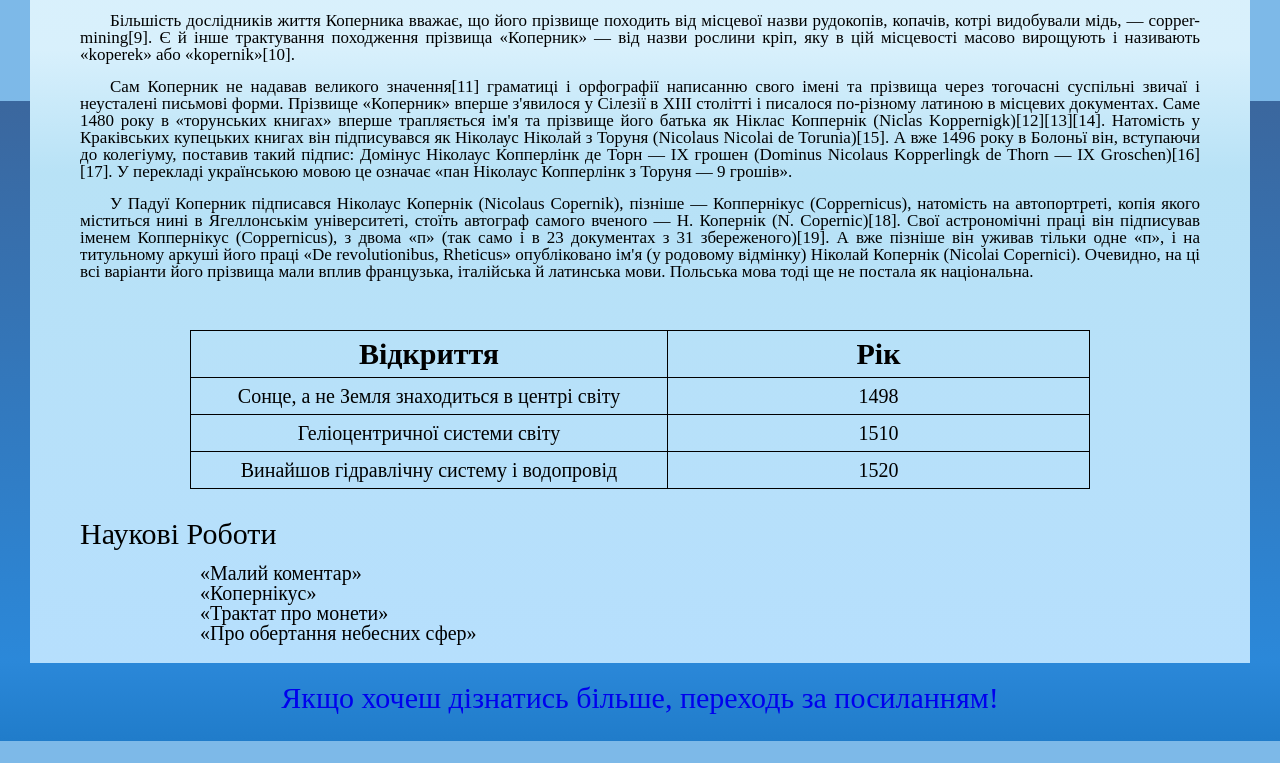
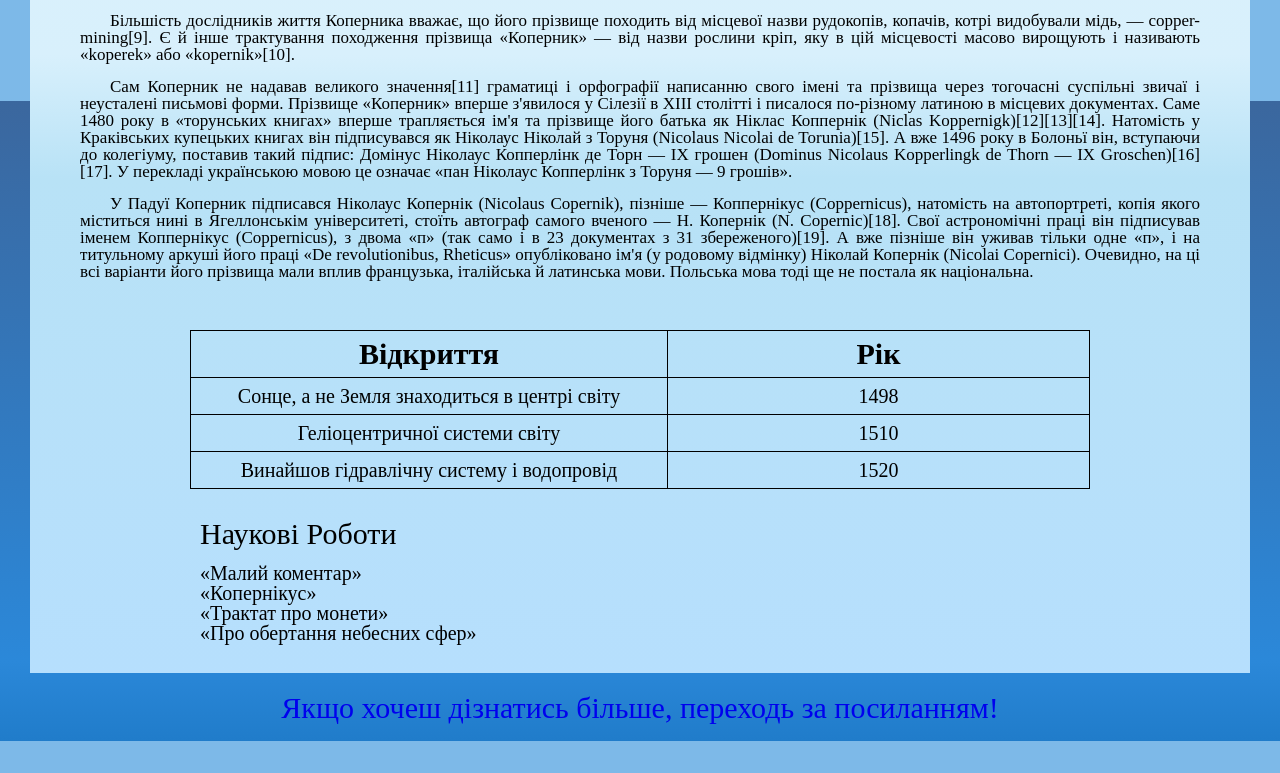
Before and after one commit to Deny-Bakh/Kopernik, a plain HTML site: page index.html in a window 1280 px wide. Shown: the part 699-1472 px from the top of the page. Drawn offline with Linux system fonts and the light colour scheme; a web font is replaced by a local one.

Commit message:
Kopernik Scientist

```diff
--- a/styles/style.css
+++ b/styles/style.css
@@ -31,6 +31,10 @@ body{
     background: -webkit-linear-gradient(top,  #3b679e 0%,#2b88d9 70%,#207cca 80%,#7db9e8 50%); /* Chrome10-25,Safari5.1-6 */
     background: linear-gradient(to bottom,  #3b679e 0%,#2b88d9 70%,#207cca 80%,#7db9e8 50%); /* W3C, IE10+, FF16+, Chrome26+, Opera12+, Safari7+ */
     filter: progid:DXImageTransform.Microsoft.gradient( startColorstr='#3b679e', endColorstr='#7db9e8',GradientType=0 ); /* IE6-9 */
+}
+
+header{
+    background-color: #b8e2f6;
 }
 
 .main{
@@ -75,15 +79,10 @@ body{
     margin-bottom: 15px;
 }
 
-
-h2{
+.main__list h2{
+    text-align: left;
+    padding-left: 170px;
     font-size: 30px;
-    text-align: left;
-    padding-left: 50px;
-}
-
-.main__list{
-    padding-bottom: 20px;
 }
 
 .main__list li{
@@ -100,6 +99,10 @@ h2{
 	border: 1px solid;
     align-items: left;
     padding: 8px;
+}
+
+.main__list li:last-child{
+    padding-bottom: 30px;
 }
 
 .main__table th{
```
